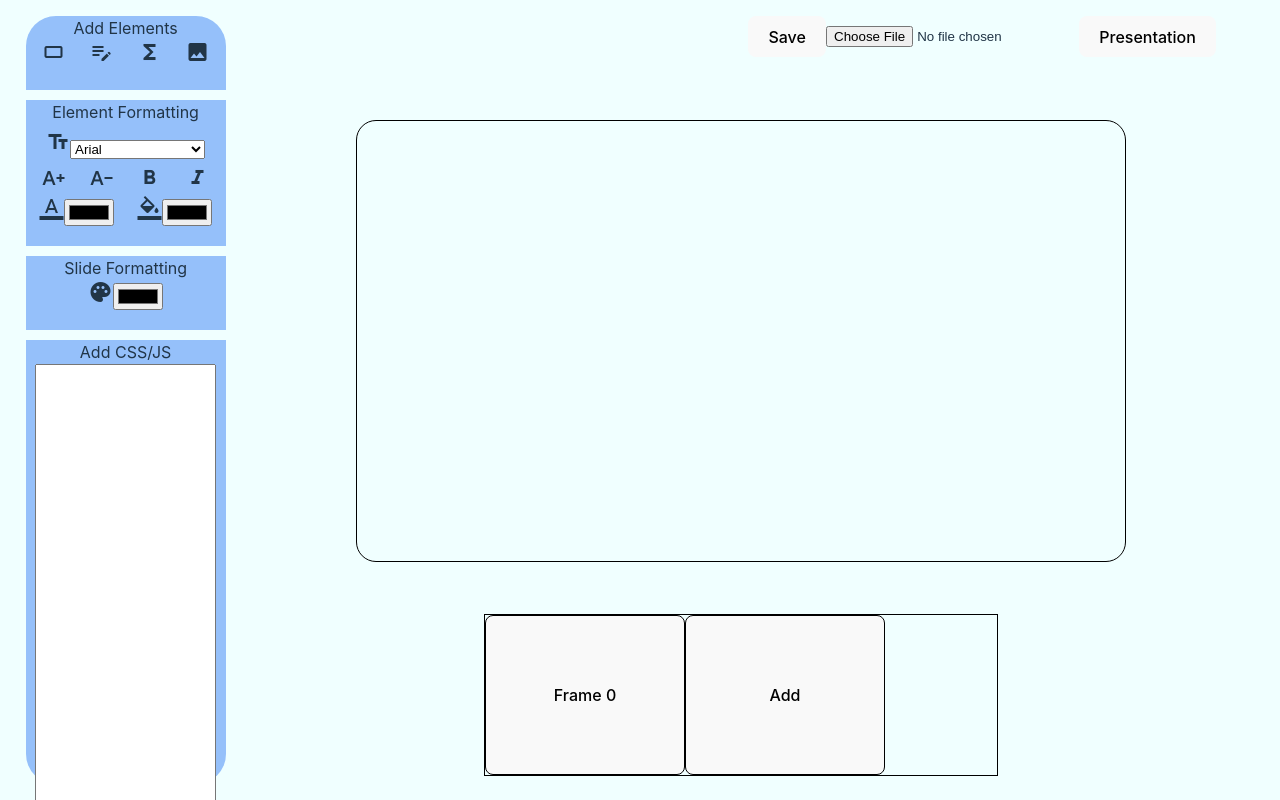
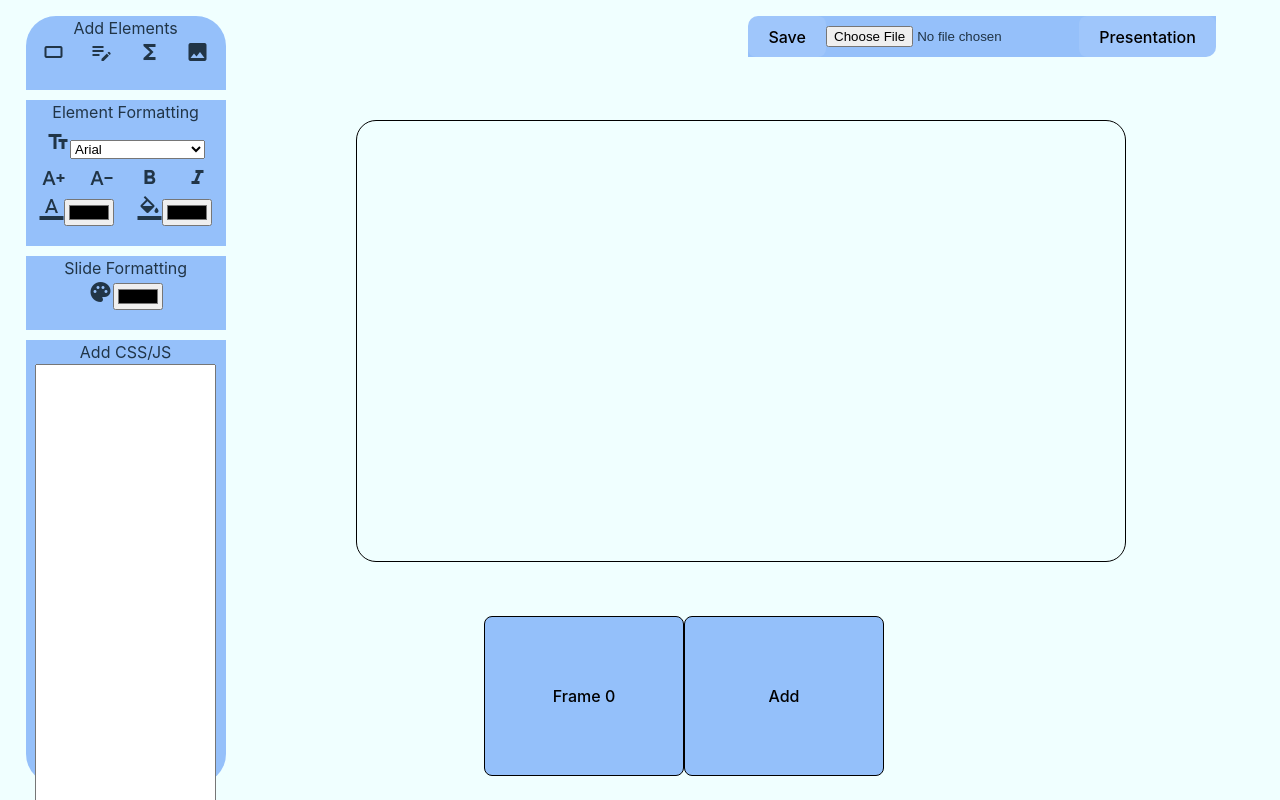
Before and after one commit to mk314k/SlideCraftK, a React (Vite) app: page / in a window 1280 px wide. Built offline with nearby package versions, Linux system fonts and the light colour scheme; what statebinderk would draw is missing.

Commit message:
UI update

```diff
--- a/src/App.css
+++ b/src/App.css
@@ -42,13 +42,6 @@
   padding: 6px 12px;
 }
 
-.bot-sect {
-  position: fixed;
-  left: 2vw;
-  bottom: 2vh;
-  width: calc(1.5 * var(--tool-width));
-  background-color: #f0f0f0;
-}
 
 .slideset{
   display: flex;
@@ -60,7 +53,17 @@
   left: calc(0.5*var(--tool-width) + 30vw);
   width: 40vw;
   height: 20vh;
+  background: azure;
+  border: none;
 }
+.mini{
+  height: inherit;
+  width: min(200px, 20vw);
+  border: 1px solid black;
+  padding: 60px;
+  background: rgba(59,130,246,.5);
+}
+
 
 .slideview{
   position: fixed;
@@ -79,11 +82,7 @@
 }
 
 
-.mini{
-  height: inherit;
-  width: min(200px, 20vw);
-  border: 1px solid black;
-}
+
 
 .element {
   display: flex;
@@ -108,6 +107,11 @@
   align-items: center;
   top: 2vh;
   right: 5vw;
+  background: rgba(59,130,246,.5);
+  border-radius: 10px 0 10px 0;
+}
+.top-sect button{
+  background: rgba(255, 255, 255, 0.1);
 }
 
 .hidden {
```
